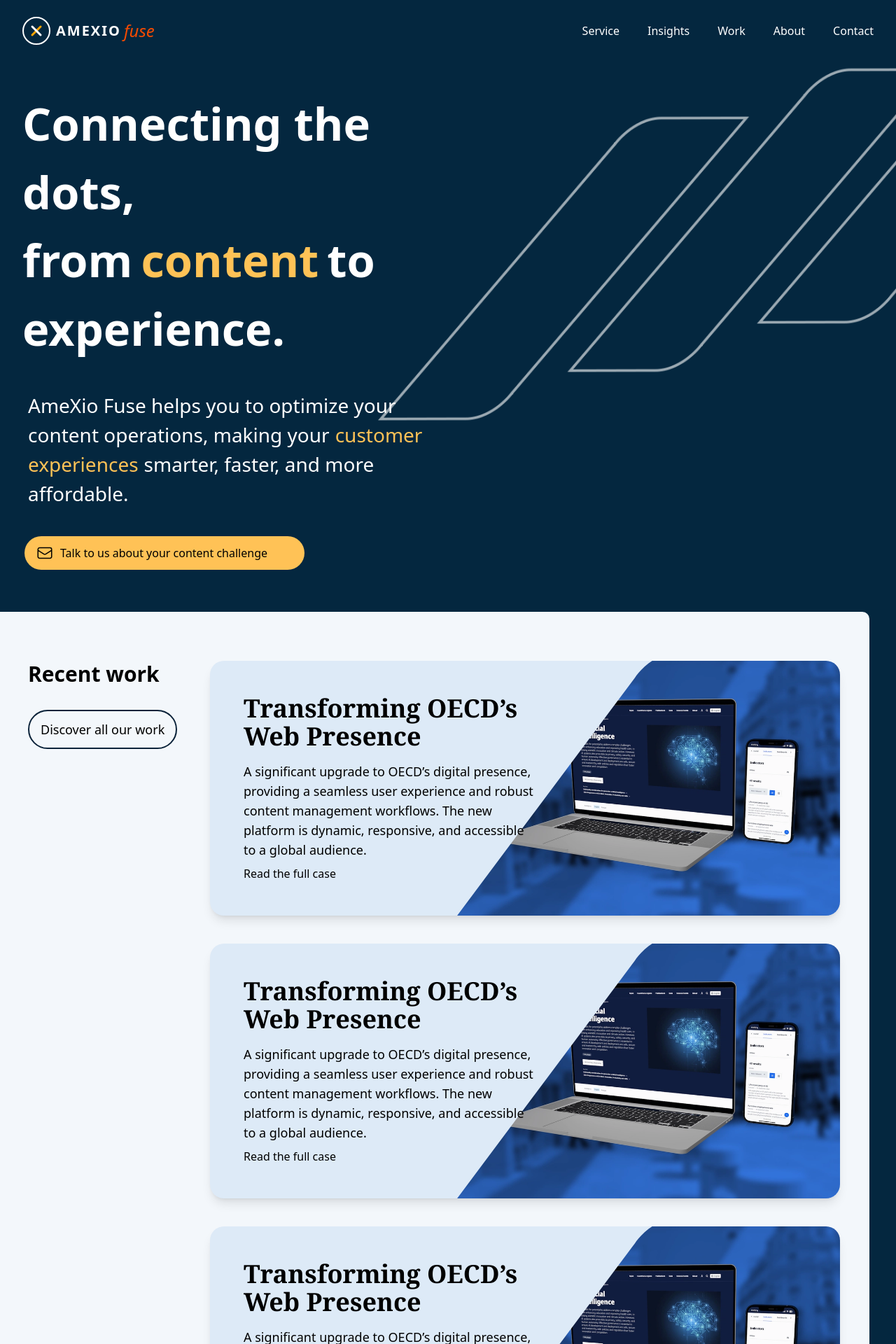
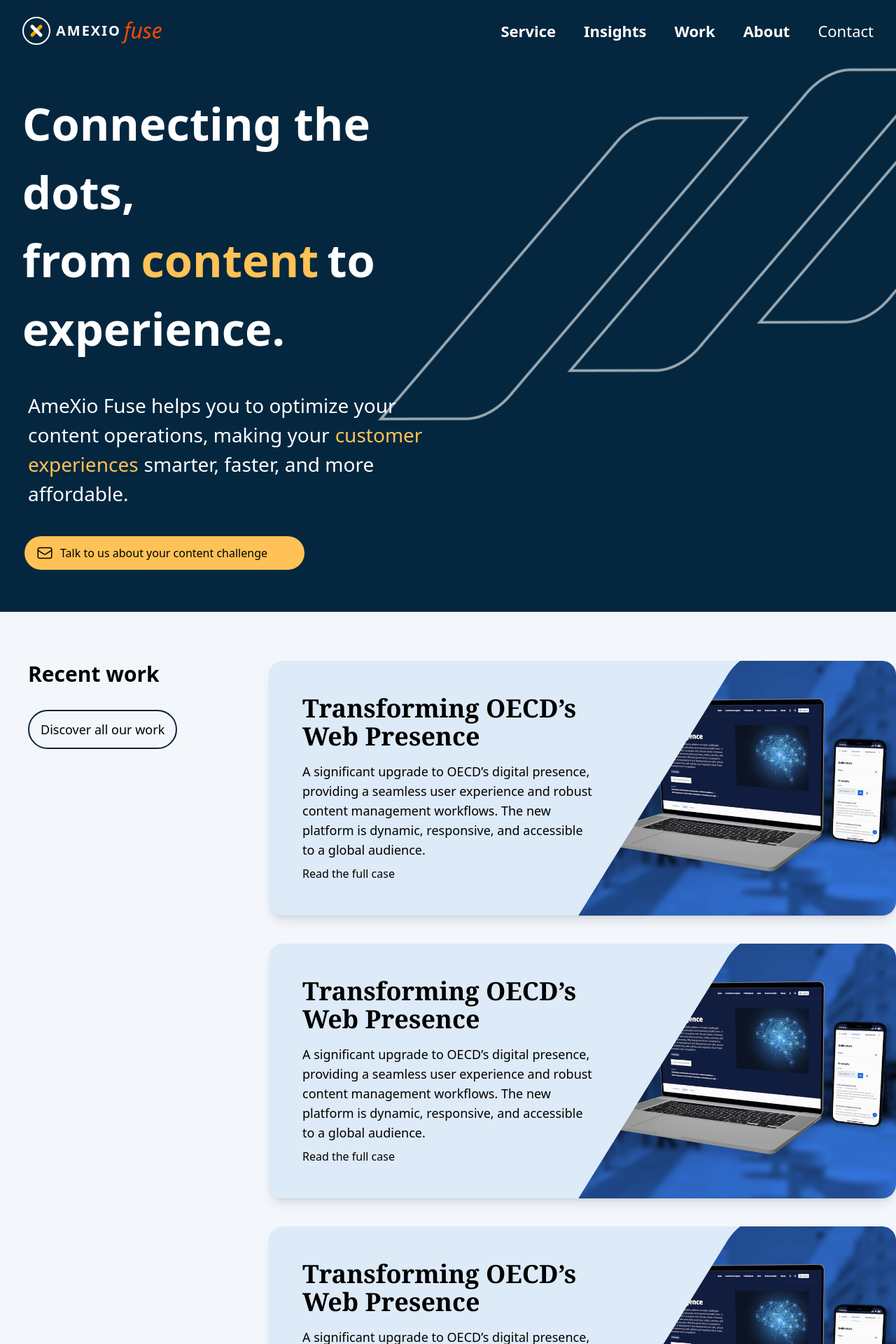
Before and after one commit to sohaibyounas/Amexio-fuse, a React (Vite) app: page / in a window 1280 px wide. Shown: the top 1920 px of the page at 70% size. Built offline with nearby package versions, Linux system fonts and the light colour scheme.

Commit message:
update code

```diff
--- a/src/assets/Component/Home/Header.jsx
+++ b/src/assets/Component/Home/Header.jsx
@@ -1,21 +1,24 @@
-// import React from "react";
 import React from "react";
 import Logo from "./Logo";
+// import { FaBars } from "react-icons/fa6";
+{
+  /* <FaBars /> */
+}
 
 const Header = () => {
   return (
-    <div className="bg-[#04273F]">
+    <div className="bg-[#04273F] md:pt-10 lg:pt-0">
       <header>
-        <div className="flex items-center justify-between px-8 py-6">
+        <div className="flex items-center justify-between px-3 py-2 md:px-4 md:py-3 lg:px-8 lg:py-6">
           <a href="/Home">
             <Logo />
           </a>
           <nav>
-            <ul className="flex justify-center space-x-10">
+            <ul className="flex justify-center md:space-x-6 lg:space-x-10">
               <li>
                 <a
                   href="/"
-                  className="text-white hover:text-blue-200 font-medium"
+                  className="text-white hover:text-blue-200 font-bold text-[22px]"
                 >
                   Service
                 </a>
@@ -23,7 +26,7 @@
               <li>
                 <a
                   href="/Services"
-                  className="text-white hover:text-blue-200 font-medium"
+                  className="text-white hover:text-blue-200 font-bold text-[22px]"
                 >
                   Insights
                 </a>
@@ -31,7 +34,7 @@
               <li>
                 <a
                   href="/Work"
-                  className="text-white hover:text-blue-200 font-medium"
+                  className="text-white hover:text-blue-200 font-bold text-[22px]"
                 >
                   Work
                 </a>
@@ -39,7 +42,7 @@
               <li>
                 <a
                   href="/About"
-                  className="text-white hover:text-blue-200 font-medium"
+                  className="text-white hover:text-blue-200 font-bold text-[22px]"
                 >
                   About
                 </a>
@@ -47,7 +50,7 @@
               <li>
                 <a
                   href="/Contact"
-                  className="text-white hover:text-blue-200 font-medium"
+                  className="text-white hover:text-blue-200 font-medium text-[22px]"
                 >
                   Contact
                 </a>
--- a/src/assets/Component/Home/Hero.jsx
+++ b/src/assets/Component/Home/Hero.jsx
@@ -5,7 +5,7 @@
   return (
     <div className="relative overflow-hidden min-h-[300px] lg:bg-none">
       <div
-        className="absolute bg-no-repeat bg-contain bg-left-bottom opacity-50 block lg:hidden"
+        className="absolute bg-no-repeat bg-contain bg-left-bottom opacity-40 block md:hidden"
         style={{ backgroundImage: `url(${hero})` }}
       ></div>
 
--- a/src/assets/Component/Home/Logo.jsx
+++ b/src/assets/Component/Home/Logo.jsx
@@ -10,7 +10,7 @@
             viewBox="0 0 24 24"
             fill="none"
             stroke="white"
-            strokeWidth="3"
+            strokeWidth="5"
             strokeLinecap="round"
             strokeLinejoin="round"
             className="w-full h-full"
@@ -23,10 +23,10 @@
 
       {/* Text */}
       <div className="flex items-center space-x-1">
-        <span className="text-white font-bold text-xl tracking-widest hover:text-sky-700">
+        <span className="text-white font-bold md:text-[30px] lg:text-[20px] tracking-widest hover:text-sky-700">
           AMEXIO
         </span>
-        <span className="text-orange-600 font-cursive text-2xl italic">
+        <span className="text-orange-600 font-cursive text-2xl italic md:text-[30px]">
           fuse
         </span>
       </div>
--- a/src/assets/Component/Home/Recent.jsx
+++ b/src/assets/Component/Home/Recent.jsx
@@ -24,9 +24,10 @@
 
 const Recent = () => {
   return (
-    <div className="bg-[#F3F7FB] w-[97%] py-10 sm:py-16 md:py-[70px] rounded-r-[10px]">
-      <div className="max-w-7xl mx-auto grid md:grid-cols-1 lg:grid-cols-[300px_minmax(900px,_1fr)_100px] gap-0 items-start">
-        <div className="flex flex-col items-start pl-10 lg:sticky top-0 z-10 md:pb-20 md:py-0 lg:top-[30%] lg-bg-transparent">
+    <div className="bg-[#F3F7FB] w-[100%] py-10 sm:py-16 md:py-[70px]">
+      <div className="mx-auto grid sm:grids-1 md:grid-cols-1 lg:grid-cols-[30%_70%] gap-0 items-start">
+        {/* recent work */}
+        <div className="flex flex-col items-start pl-10 lg:static xl:sticky top-0 z-10 md:pb-20 md:py-0 lg:top-[30%] lg-bg-transparent">
           <div className="font-bold text-3x1 lg:text-3xl sm:text-4xl md:text-[50px] text-[60px] mb-8 leading-tight hover:text-[#ed6c25] cursor-pointer">
             Recent work
           </div>
@@ -42,7 +43,7 @@
           {workItems.map((item, index) => (
             <div
               key={index}
-              className="bg-[#ddeaf7] rounded-[20px] p-12 flex items-center relative overflow-hidden min-h-[320px] mb-10 group shadow-lg"
+              className="bg-[#ddeaf7] rounded-[20px] p-6 sm:p-8 md:p-10 lg:p-12 flex items-center relative overflow-hidden min-h-[320px] mb-10 group shadow-lg"
             >
               <div className="max-w-[420px] z-10">
                 <div className="text-4xl font-serif font-semibold mb-4 group-hover:text-[#ed6c25] group-hover:decoration-secondary group-hover:bg-[0%_100%] transition-all duration-300 ease-in-out">
@@ -56,7 +57,7 @@
               <img
                 src={item.image}
                 alt="ai image"
-                className="absolute top-0 right-0 h-full w-[60%] object-cover shadow-lg z-0 scale-105 group-hover:scale-100 transition-transform duration-300 ease-in-out"
+                className="absolute top-0 right-0 h-full w-[60%] md:w-[50%] sm:w-[70%] object-cover shadow-lg z-0 scale-105 group-hover:scale-100 transition-transform duration-300 ease-in-out"
                 style={{
                   clipPath:
                     "polygon(54.806% .062%, 53.272% .408%, 51.853% 1.125%, 50.559% 2.116%, 49.402% 3.286%, 48.392% 4.539%, 47.541% 5.779%, 46.86% 6.911%, 46.36% 7.837%, 46.052% 8.464%, 45.947% 8.694%, -.036% 100%, 99.927% 99.938%, 100% 99.938%, 100% .041%, 54.806% .041%)"
@@ -65,6 +66,7 @@
             </div>
           ))}
         </div>
+
       </div>
     </div>
   );
```
